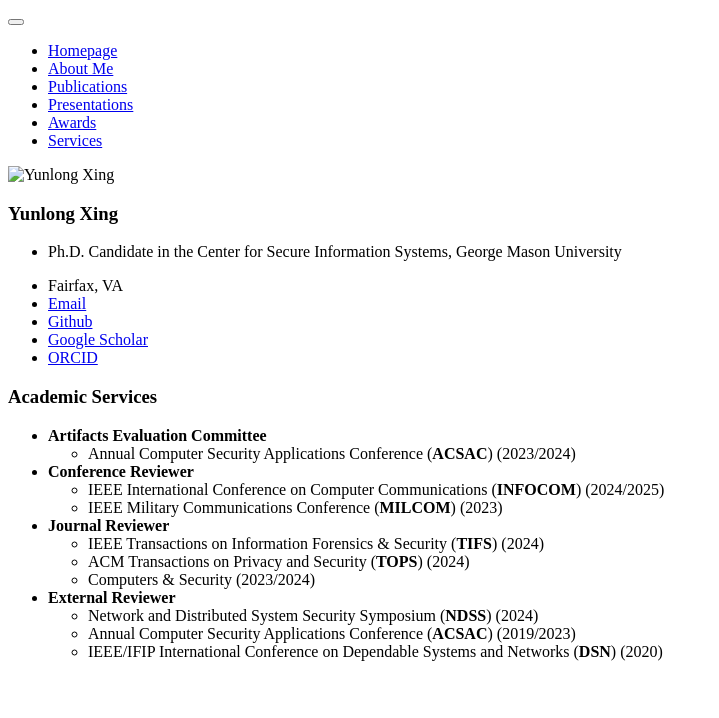
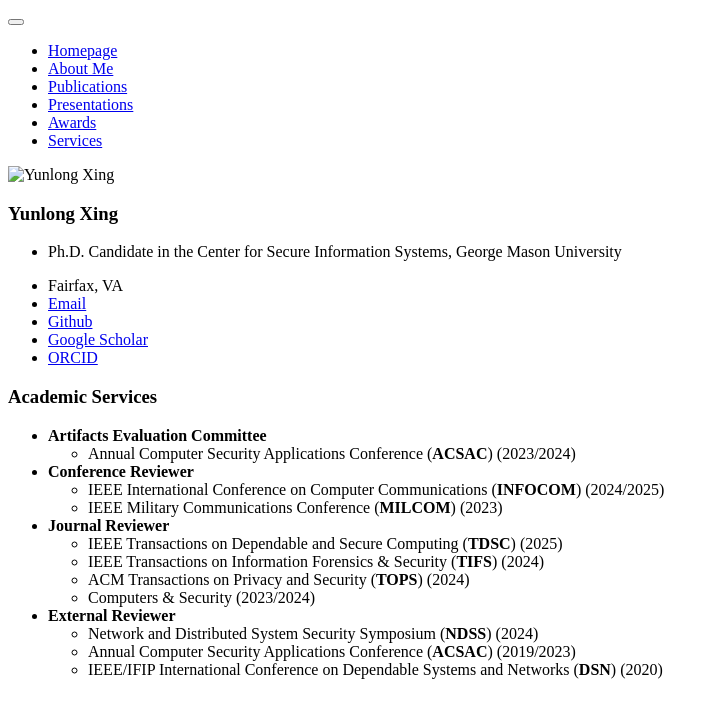
Before and after one commit to YunlongXing/yunlongxing.github.io, a Jekyll site: the page built from _pages/includes/others.md, in a window 1280 px wide. Shown: the top 718 px of the page, without its empty margins (0-719 px from the left). Built offline with Jekyll 4.4.1, drawn with Linux system fonts in a browser that asks for light colours; our own code applies the rules of GitHub Pages for plain Markdown files.

Commit message:
Update others.md

```diff
--- a/_pages/includes/others.md
+++ b/_pages/includes/others.md
@@ -6,6 +6,7 @@
   - IEEE International Conference on Computer Communications (**INFOCOM**) (2024/2025)
   - IEEE Military Communications Conference (**MILCOM**) (2023)
 - **Journal Reviewer**
+  - IEEE Transactions on Dependable and Secure Computing (**TDSC**) (2025)
   - IEEE Transactions on Information Forensics & Security (**TIFS**) (2024)
   - ACM Transactions on Privacy and Security (**TOPS**) (2024)
   - Computers & Security (2023/2024)
```
